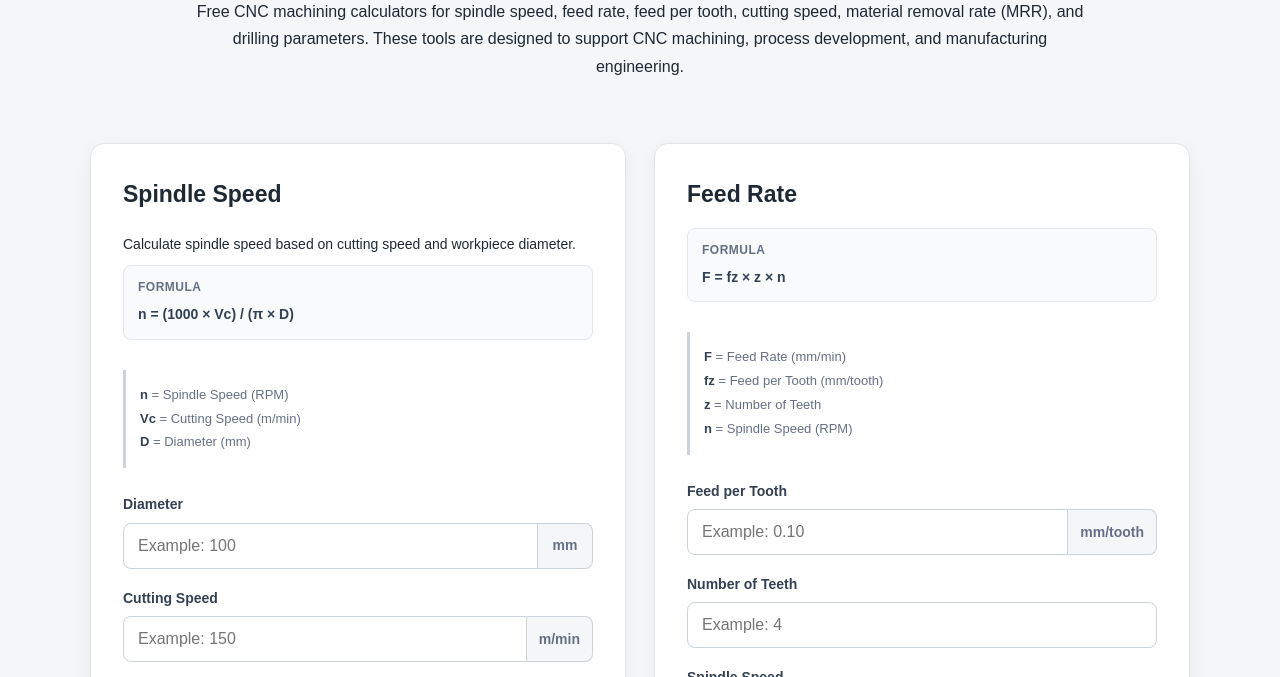
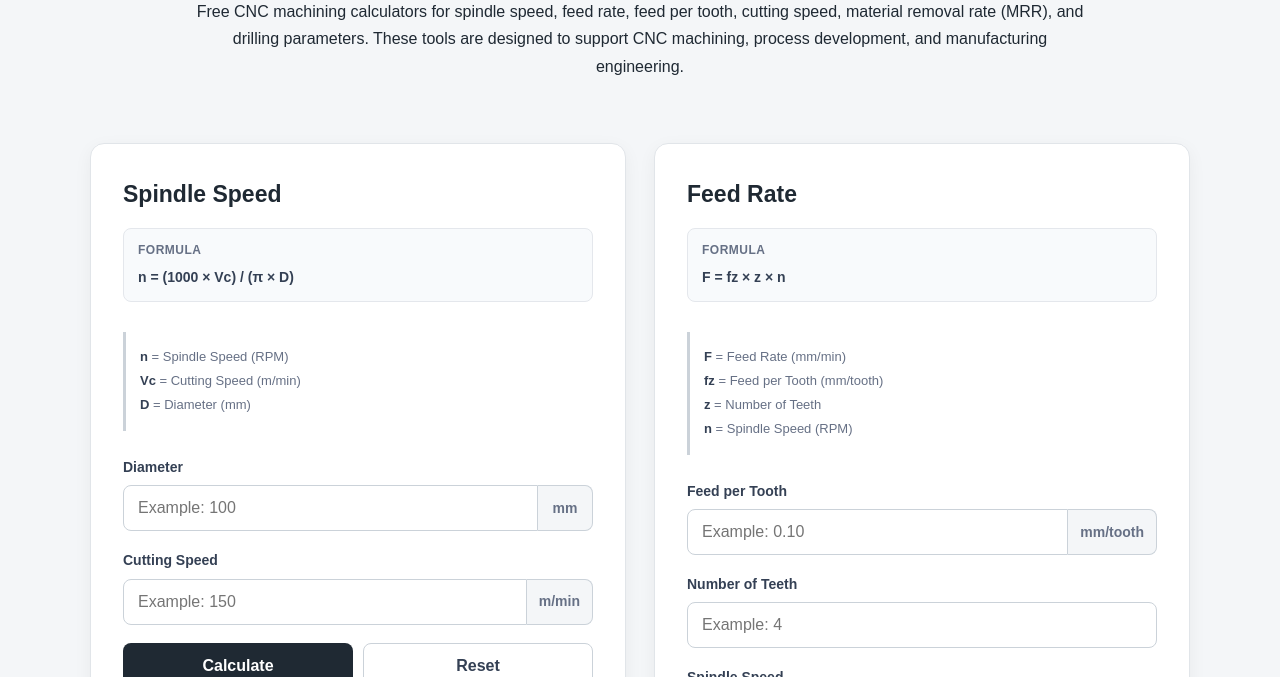
Before and after one commit to LiLu1626/cnc-machining-calculator, a plain HTML site: page web/index.html in a window 1280 px wide. Shown: the part 110-787 px from the top of the page. Drawn offline with Linux system fonts and the light colour scheme.

Commit message:
Remove spindle speed description from index.html
Removed description paragraph for spindle speed calculation.

```diff
--- a/web/index.html
+++ b/web/index.html
@@ -72,10 +72,6 @@
     <section class="calculator-card">
 
         <h2>Spindle Speed</h2>
-
-        <p class="calculator-description">
-            Calculate spindle speed based on cutting speed and workpiece diameter.
-        </p>
 
         <div class="formula">
             <span>Formula</span>
```
